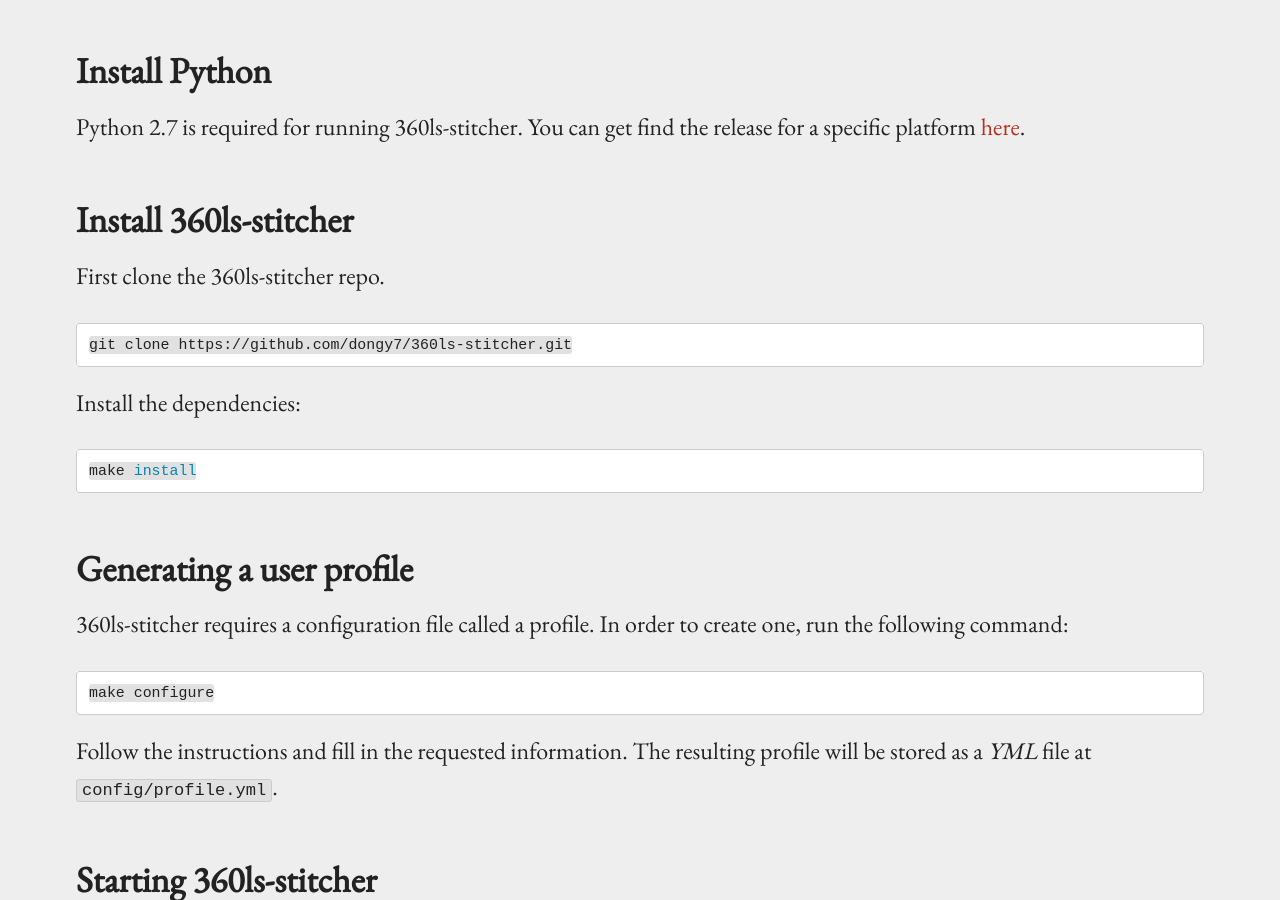
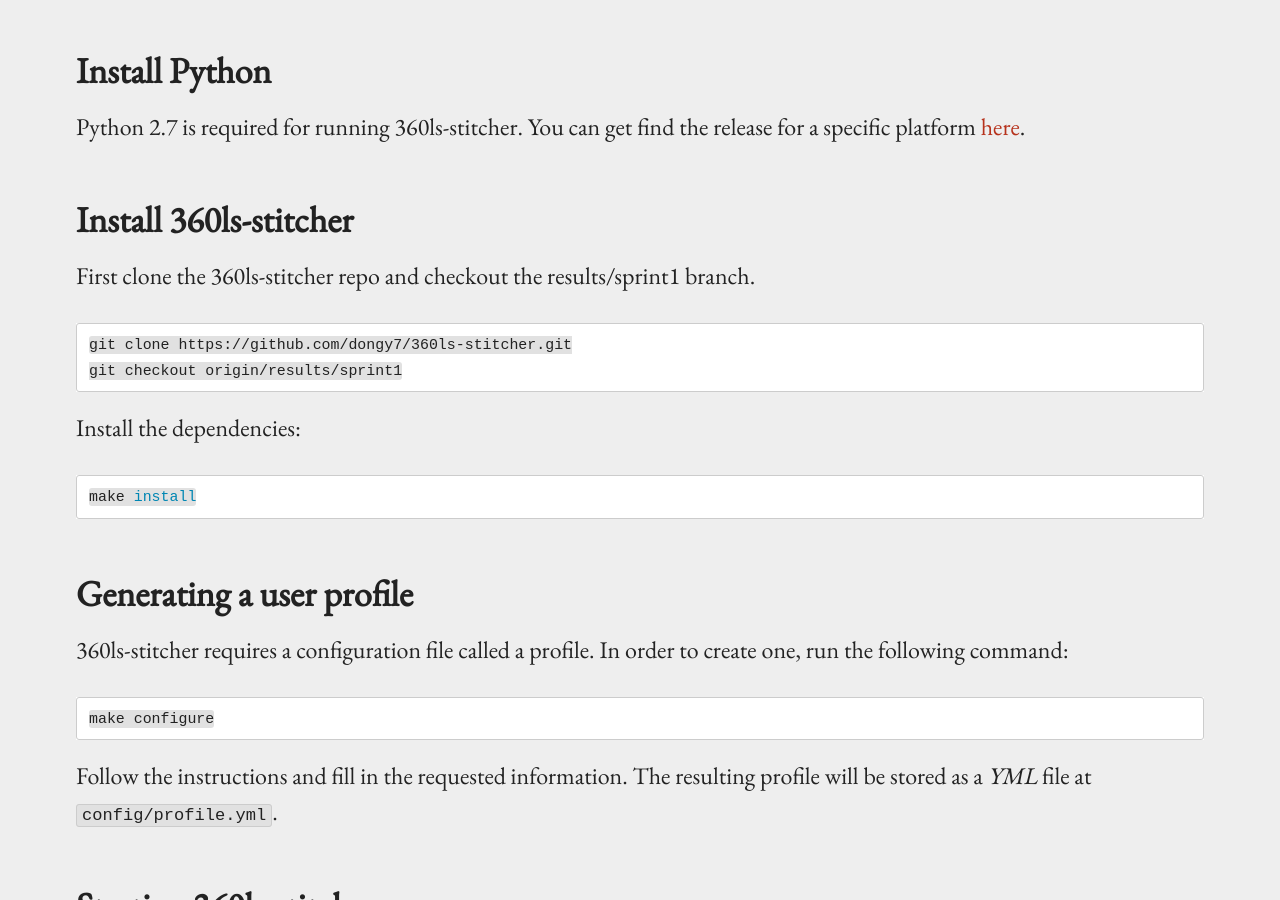
Before and after one commit to 360ls/360ls, a Jekyll site: the page built from _sprint/sprint1/code.md, in a window 1280 px wide and 900 px high, scrolled down 502 px. Built offline with Jekyll 4.4.1, drawn with Linux system fonts in a browser that asks for light colours.

Commit message:
added instructions to checkout sprint1 code branch

````diff
--- a/_sprint/sprint1/code.md
+++ b/_sprint/sprint1/code.md
@@ -15,10 +15,11 @@
 You can get find the release for a specific platform [here](https://www.python.org/downloads/release/python-2712/).
 
 ## Install 360ls-stitcher
-First clone the 360ls-stitcher repo.
+First clone the 360ls-stitcher repo and checkout the results/sprint1 branch.
 
 ```bash
 git clone https://github.com/dongy7/360ls-stitcher.git
+git checkout origin/results/sprint1
 ```
 
 Install the dependencies:
````
